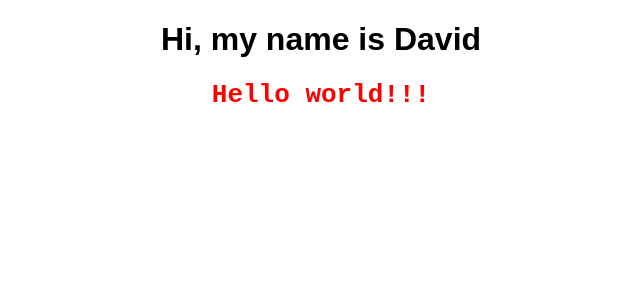
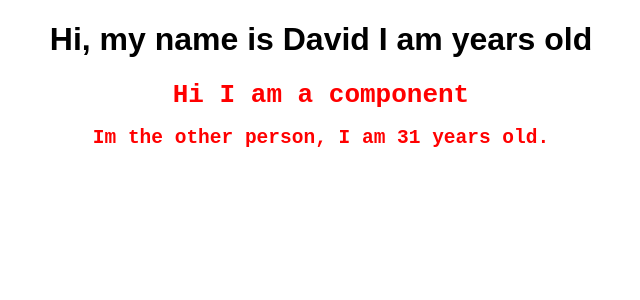
Before and after one commit to pldvd/complete-react-guide, a React (Create React App) app: page / in a window 1280 px wide. Shown: the top 300 px of the page, without its empty margins (319-959 px from the left). Built offline with nearby package versions, Linux system fonts and the light colour scheme.

Commit message:
add new functional component - OtherPerson

```diff
--- a/src/App.js
+++ b/src/App.js
@@ -5,10 +5,11 @@ import './App.css';
 import Person from './Person/Person';
 
 class App extends Component {
+
   render() {
     return (
       <div className='App'>
-        <h1>Hi, my name is David</h1>
+        <h1>Hi, my name is David I am {this.age} years old</h1>
         <Person/>
       </div>
     );
--- /dev/null
+++ b/src/OtherPerson/OtherPerson.js
@@ -0,0 +1,8 @@
+import React from 'react';
+
+const OtherPerson = () => {
+  let age = Math.floor(Math.random() * 35);
+  return <h2 className="mono">Im the other person, I am {age} years old.</h2>
+}
+
+export default OtherPerson;
--- a/src/Person/Person.js
+++ b/src/Person/Person.js
@@ -1,9 +1,17 @@
 import React from 'react';
 import './person.css';
+import OtherPerson from '../OtherPerson/OtherPerson';
+
 
 const person = () => {
-  // return <h1>Hi I am a component</h1>
-  return React.createElement('h1', {className: "mono"} , 'Hello world!!!');
+  return (
+    <div>
+      <h1 className="mono">Hi I am a component</h1>
+      <OtherPerson />
+    </div>
+  )
+
+  // return React.createElement('h1', {className: "mono"} , 'Hello world!!!');
 }
 
 export default person;
```
